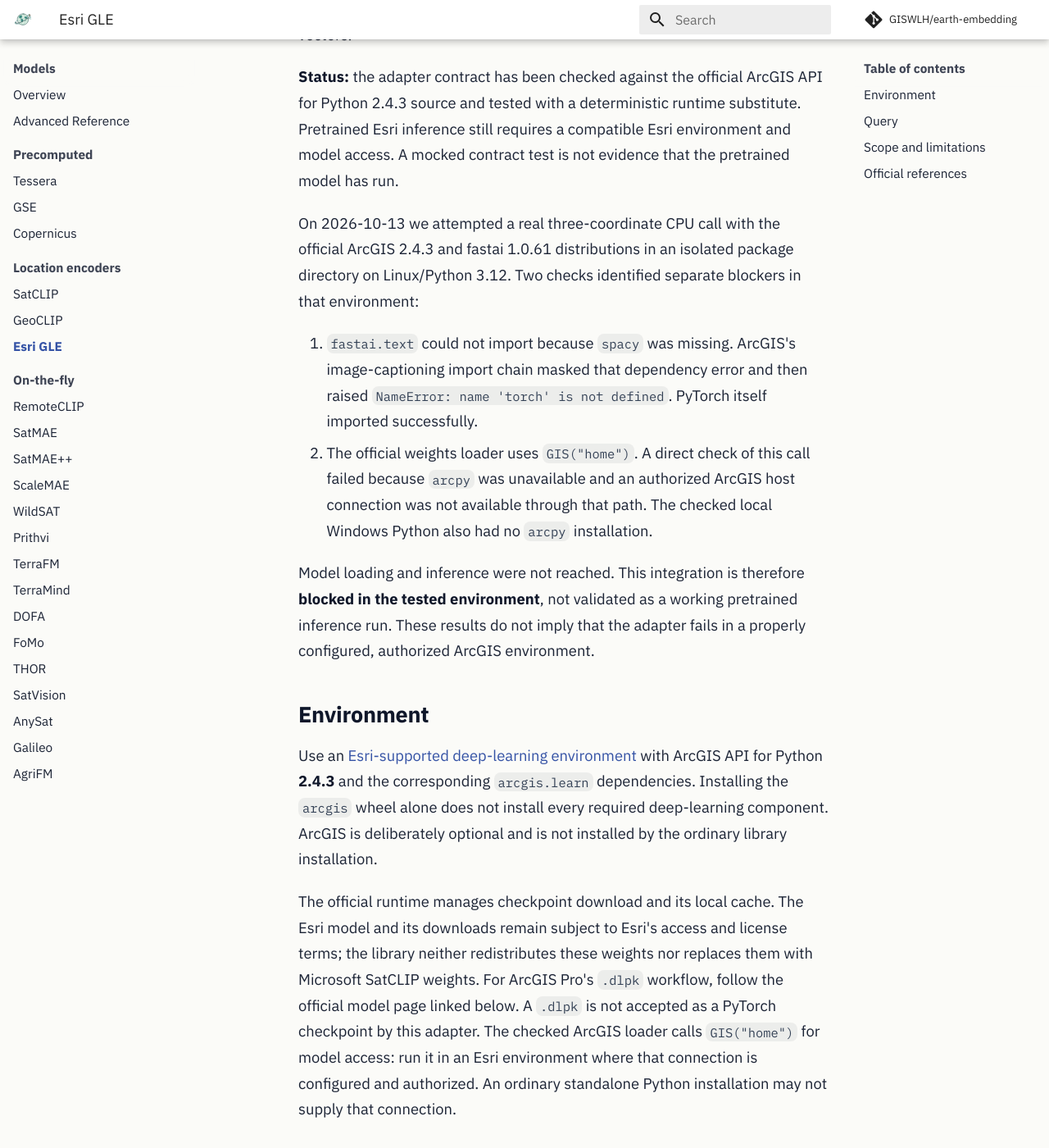
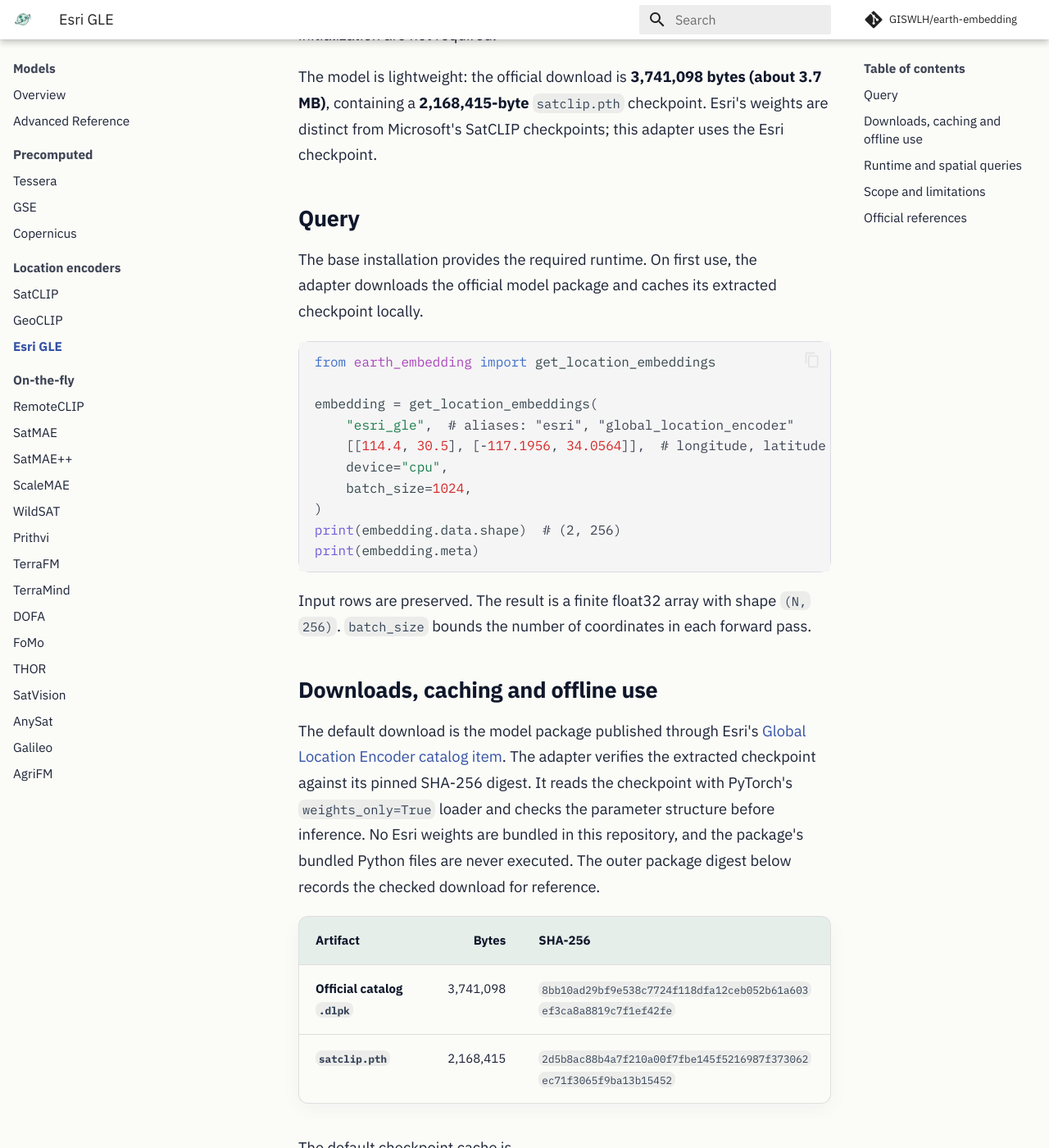
Before and after one commit to GISWLH/earth-embedding, an MkDocs documentation site: the page built from docs/models/esri_gle.md, in a window 1280 px wide and 1400 px high, scrolled down 359 px. Shown: the whole window at 82% size. Built offline with MkDocs 1.6.1 and Material for MkDocs 9.7.7, drawn with Linux system fonts in a browser that asks for light colours; comment, search, counter and statistics services are not loaded; the version menu is left out; some of the changed text lies outside the part shown.

Commit message:
fix: run Esri GLE directly from lightweight official weights

````diff
--- a/docs/models/esri_gle.md
+++ b/docs/models/esri_gle.md
@@ -1,50 +1,20 @@
 # Esri Global Location Encoder (Sentinel-2)
 
-`esri_gle` provides a coordinate-only adapter for Esri's Global Location Encoder.
-It uses `arcgis.learn.Embeddings(dataset_type="location",
-backbone="satclip/sentinel-2_trained")`. This is Esri's pretrained model, with
-separate weights from Microsoft's SatCLIP. It produces 256-dimensional vectors.
+`esri_gle` turns WGS84 longitude/latitude coordinates into 256-dimensional
+embeddings using Esri's official pretrained weights. The adapter runs the location
+encoder directly in PyTorch with the bundled MIT-licensed SatCLIP architecture.
+ArcGIS, ArcPy, fastai, imagery downloads and Earth Engine initialization are not
+required.
 
-**Status:** the adapter contract has been checked against the official ArcGIS API
-for Python 2.4.3 source and tested with a deterministic runtime substitute.
-Pretrained Esri inference still requires a compatible Esri environment and model
-access. A mocked contract test is not evidence that the pretrained model has run.
-
-On 2026-10-13 we attempted a real three-coordinate CPU call with the official
-ArcGIS 2.4.3 and fastai 1.0.61 distributions in an isolated package directory on
-Linux/Python 3.12. Two checks identified separate blockers in that environment:
-
-1. `fastai.text` could not import because `spacy` was missing. ArcGIS's
-   image-captioning import chain masked that dependency error and then raised
-   `NameError: name 'torch' is not defined`. PyTorch itself imported successfully.
-2. The official weights loader uses `GIS("home")`. A direct check of this call
-   failed because `arcpy` was unavailable and an authorized ArcGIS host connection
-   was not available through that path. The checked local Windows Python also
-   had no `arcpy` installation.
-
-Model loading and inference were not reached. This integration is therefore
-**blocked in the tested environment**, not validated as a working pretrained
-inference run. These results do not imply that the adapter fails in a properly
-configured, authorized ArcGIS environment.
-
-## Environment
-
-Use an [Esri-supported deep-learning environment](https://developers.arcgis.com/python/latest/guide/install-and-set-up/)
-with ArcGIS API for Python **2.4.3** and the corresponding `arcgis.learn`
-dependencies. Installing the `arcgis` wheel alone does not install every required
-deep-learning component. ArcGIS is deliberately optional and is not installed by
-the ordinary library installation.
-
-The official runtime manages checkpoint download and its local cache. The Esri
-model and its downloads remain subject to Esri's access and license terms; the
-library neither redistributes these weights nor replaces them with Microsoft
-SatCLIP weights. For ArcGIS Pro's `.dlpk` workflow, follow the official model page
-linked below. A `.dlpk` is not accepted as a PyTorch checkpoint by this adapter.
-The checked ArcGIS loader calls `GIS("home")` for model access: run it in an
-Esri environment where that connection is configured and authorized. An ordinary
-standalone Python installation may not supply that connection.
+The model is lightweight: the official download is **3,741,098 bytes (about
+3.7 MB)**, containing a **2,168,415-byte** `satclip.pth` checkpoint. Esri's weights
+are distinct from Microsoft's SatCLIP checkpoints; this adapter uses the Esri
+checkpoint.
 
 ## Query
+
+The base installation provides the required runtime. On first use, the adapter
+downloads the official model package and caches its extracted checkpoint locally.
 
 ```python
 from earth_embedding import get_location_embeddings
@@ -56,14 +26,84 @@
     batch_size=1024,
 )
 print(embedding.data.shape)  # (2, 256)
-print(embedding.meta["runtime_version"])
+print(embedding.meta)
 ```
 
-The adapter writes each bounded coordinate batch to a temporary CSV with `lon`
-and `lat` columns. It calls the official `get(..., return_embeddings=True,
-location_column=["lon", "lat"], spatial_reference=4326)` API and removes temporary
-files even when inference fails. The returned array preserves input order. No
-Earth Engine initialization or imagery fetch occurs.
+Input rows are preserved. The result is a finite float32 array with shape
+`(N, 256)`. `batch_size` bounds the number of coordinates in each forward pass.
+
+## Downloads, caching and offline use
+
+The default download is the model package published through Esri's
+[Global Location Encoder catalog item](https://www.arcgis.com/home/item.html?id=b0664ef297c04d4aaa44191cf21e07f3).
+The adapter verifies the extracted checkpoint against its pinned SHA-256 digest.
+It reads the checkpoint with PyTorch's `weights_only=True` loader and
+checks the parameter structure before inference. No Esri weights are bundled in
+this repository, and the package's bundled Python files are never executed.
+The outer package digest below records the checked download for reference.
+
+| Artifact | Bytes | SHA-256 |
+| --- | ---: | --- |
+| Official catalog `.dlpk` | 3,741,098 | `8bb10ad29bf9e538c7724f118dfa12ceb052b61a603ef3ca8a8819c7f1ef42fe` |
+| `satclip.pth` | 2,168,415 | `2d5b8ac88b4a7f210a00f7fbe145f5216987f373062ec71f3065f9ba13b15452` |
+
+The default checkpoint cache is `~/.cache/earth_embedding/esri_gle/satclip.pth`.
+Set `cache_dir` to choose its directory. Once populated, the same cache supports
+an explicitly offline call:
+
+```python
+locations = [[114.4, 30.5], [139.76, 35.68]]
+
+# Download the official package and cache its verified weights if needed.
+get_location_embeddings(
+    "esri_gle", locations, device="cpu", cache_dir="./model-cache/esri"
+)
+
+# Reuse only local files; fail clearly if the required weights are absent.
+offline = get_location_embeddings(
+    "esri_gle",
+    locations,
+    device="cpu",
+    cache_dir="./model-cache/esri",
+    local_files_only=True,
+)
+```
+
+An existing official `.dlpk` or its extracted `satclip.pth` can be supplied
+directly. The checkpoint must match the pinned Esri weights:
+
+```python
+offline = get_location_embeddings(
+    "esri_gle",
+    locations,
+    checkpoint="/path/to/satclip.pth",  # or the official .dlpk
+    device="cpu",
+    local_files_only=True,
+)
+```
+
+`RS_EMBED_ESRI_GLE_CKPT` also accepts a local checkpoint path; the explicit
+`checkpoint` argument takes precedence. Both official catalog and ArcGIS-runtime
+packages contain the same verified `satclip.pth` and are accepted.
+
+Downloads and use remain subject to Esri's model terms. A checksum establishes
+artifact identity, not a different license.
+
+## Runtime and spatial queries
+
+The location branch uses `L=40` spherical-harmonic features and a SIREN
+network. Inference uses float64 internally to follow the reference model's
+numerical path, then returns float32 features. Metadata records the backend,
+device, checkpoint provenance and coordinate order.
+The network has **541,440 parameters**. CPU inference is supported; an explicit
+MPS request is rejected because MPS does not support float64. `device="auto"`
+selects CUDA when available and CPU otherwise.
+
+On 2026-10-13, seven real coordinate queries produced finite `(7, 256)` vectors
+on CPU with ArcGIS and ArcPy imports disabled. Outputs matched the official
+package's mathematical implementation exactly after float32 conversion.
+The [execution receipt](../validation/esri-gle-20261013.json) also records first
+download, offline cache/package use, batch consistency, pooled and grid checks.
 
 `get_embedding("esri_gle", spatial=..., device="cpu")` supports the same centre
 query interface as the other location encoders. `OutputSpec.grid()` samples
@@ -71,13 +111,8 @@
 `max_grid_points=100000` defaults. These are sampling controls, not an assertion of
 model resolution. Requested dates are ignored.
 
-ArcGIS 2.4.3 internally fixes location inference batches at 1024; this adapter
-splits the input files to honor smaller user batch sizes. It overrides the checked
-runtime's `_get_device` hook so a CPU request does not first load onto a GPU,
-without changing global ArcGIS environment settings. The adapter rejects other
-ArcGIS versions until this private compatibility hook has been checked against
-them. Metadata records the actual
-runtime version, backbone and ArcGIS weights item ID.
+See the [validation report](../validation.md) for dated execution evidence and
+the tested environments.
 
 ## Scope and limitations
 
@@ -90,6 +125,7 @@
 ## Official references
 
 - [Model details and download workflow](https://doc.arcgis.com/en/pretrained-models/latest/vector/introduction-to-global-location-encoder-sentinel-2-.htm)
+- [Official model catalog and download](https://www.arcgis.com/home/item.html?id=b0664ef297c04d4aaa44191cf21e07f3)
 - [Use the model in ArcGIS Pro](https://doc.arcgis.com/en/pretrained-models/latest/vector/using-global-location-encoder-sentinel-2-.htm)
 - [ArcGIS Embeddings Python API](https://developers.arcgis.com/python/latest/api-reference/arcgis.learn.toc.html#embeddings)
 - [Esri explanation and model limitations](https://www.esri.com/arcgis-blog/products/arcgis-pro/geoai/beyond-latitude-and-longitude-giving-geographic-context-to-coordinates)
--- a/docs/validation.md
+++ b/docs/validation.md
@@ -1,9 +1,10 @@
 # Validation and current limits
 
 On **2026-10-13**, all **16 image encoders** and **SatCLIP** completed a real
-pretrained forward pass on CPU. **GeoCLIP** passed a separate real-checkpoint test,
+pretrained forward pass on CPU. **GeoCLIP and Esri GLE** passed real-checkpoint tests,
 and **AlphaEarth / GSE** passed a live Google Cloud Storage point query.
-Esri GLE, Tessera, and Copernicus remain **blocked in the checked environments**;
+This gives **20 PASS / 2 BLOCKED** across the 22-entry software catalog.
+Tessera and Copernicus remain **blocked in the checked environments**;
 they are not advertised as having passed pretrained inference or product access.
 
 These are software smoke checks, **not scientific benchmark results**. Synthetic
@@ -38,7 +39,7 @@
 | `agrifm` | A4 | **PASS** | `(1024,)` | Cached AgriFM checkpoint; independent synthetic temporal frames |
 | `satclip` | B | **PASS** | `(256,)` | Default ViT16-L40 location branch; coordinate query |
 | `geoclip` | B, added integration | **PASS** | `(3, 512)` | Official GeoCLIP 1.2.3 bundled weights; numerical comparison to upstream |
-| `esri_gle` | B, added integration | **BLOCKED** | — | ArcGIS 2.4.3 environment lacks `spacy`; official `GIS("home")` also requires an available authorized host / `arcpy` |
+| `esri_gle` | B, added integration | **PASS** | `(7, 256)` | Official 2.17 MB Esri weights; direct CPU inference; exact numerical match to official mathematical implementation |
 | `gse` / AEF | C1 | **PASS — GCS** | `(1, 64)` | Live official 2021 Wuhan pixel; legacy Earth Engine path not validated here |
 | `tessera` | C1 | **BLOCKED** | — | Cached registry present; official service reported no route to host; 60 s bound reached before an array returned |
 | `copernicus` | C1 | **BLOCKED** | — | Local product GeoTIFF absent; see the product access receipt for the bounded download attempt |
@@ -48,7 +49,8 @@
 features differ from its projected image embedding.
 
 Machine-readable evidence: [22-model matrix](validation/model-validation-20261013.json)
-and [live AEF GCS receipt](validation/aef-gcs-20261013.json). The public matrix records
+and [live AEF GCS receipt](validation/aef-gcs-20261013.json), plus the
+[Esri real-weight receipt](validation/esri-gle-20261013.json). The public matrix records
 the latest completed result, bounded failures, input/output hashes, runtime versions,
 and reproducible settings without publishing local host paths or raw runtime logs.
 Earlier failures were retained privately and superseded only after successful real
@@ -75,8 +77,8 @@
 and output hashes are retained in the receipts. Each model runs in a fresh process
 with a 180 s default bound, releasing its model memory when it exits.
 
-Hugging Face runs are cache-only by default. Add `--allow-network` to allow Hub
-downloads. Real product queries require `--include-products`; their SDKs may contact
+Hugging Face and Esri GLE runs are cache-only by default. Add `--allow-network` to
+allow their checkpoint downloads. Real product queries require `--include-products`; their SDKs may contact
 their official endpoints. Product checks are not synthetic inference:
 
 ```bash
@@ -104,13 +106,26 @@
 `rtol=atol=1e-5`. The official bundled checkpoint SHA-256 was
 `94b80ae3af89fca78539e129dd2929d321247f5ceeeb0a31bc2c31041a253394`.
 
-The Esri attempt used official ArcGIS 2.4.3 and fastai 1.0.61 in an isolated Linux
-environment, with CPU requested. The attempt stopped during upstream imports in
-11.6016 s; no weights were loaded and no embeddings returned. ArcGIS masked a
-missing `spacy` import as `NameError: torch is not defined`. A separate
-`GIS("home")` probe also lacked `arcpy` and an authorized host connection. These
-are environment-specific blockers, not evidence that the official model fails in
-a supported Esri installation. See the [Esri setup guide](models/esri_gle.md).
+Esri GLE now loads the official `satclip.pth` directly with PyTorch and the
+MIT-licensed SatCLIP architecture. The checkpoint has 541,440 parameters and
+occupies 2,168,415 bytes. Its SHA-256 is
+`2d5b8ac88b4a7f210a00f7fbe145f5216987f373062ec71f3065f9ba13b15452`.
+Seven coordinates, including Wuhan, Tokyo, New York, Sydney, the equator and
+both poles, produced finite vectors on Linux CPU. The output matched the official
+package's mathematical classes with maximum absolute difference **0.0** after
+float32 conversion. This reference check covers the location model, not ArcGIS
+feature-class conversion or ArcGIS Pro integration.
+
+The run explicitly blocked ArcGIS and ArcPy imports. It verified a fresh official
+download, cached `.pth` and explicit `.dlpk` use with network calls blocked,
+batch sizes 1/3/1024, a pooled point and a north-up `(256, 3, 2)` query grid.
+The earlier ArcGIS SDK import failure was an unnecessary integration dependency;
+the lightweight path supersedes that attempt. See the
+[Esri setup guide](models/esri_gle.md) for offline and cache options.
+
+```bash
+python scripts/validate_models.py --model esri_gle --allow-network --timeout 60
+```
 
 ## Regression and compatibility checks
 
@@ -127,7 +142,7 @@
 SatMAE++ Sentinel. The helper requires the spatial/time context and preserves
 raw sensor preprocessing inside each model adapter.
 
-Remaining scope: authenticated Earth Engine data access, a supported Esri runtime,
+Remaining scope: authenticated Earth Engine data access, Esri GPU inference,
 Tessera/Copernicus product access in a connected data environment, additional
 checkpoint variants, all grid/batch combinations, and downstream scientific
 performance have not all been validated by this smoke pass.
--- a/pyproject.toml
+++ b/pyproject.toml
@@ -58,7 +58,7 @@
 benchmark = ["scikit-learn>=1.4", "scipy>=1.11"]
 # terratorch is required by TerraMind (and temporarily Prithvi until it is isolated).
 # Install from the repository with: pip install -e ".[terratorch]"
-# Esri GLE requires a separate official ArcGIS deep-learning environment.
+# Esri GLE uses base PyTorch plus the bundled SatCLIP location runtime.
 terratorch = [
   "terratorch==1.2.1",
 ]
````
Also changed, not shown: CHANGELOG.md (+2 -1 lines), README.ja.md (+9 -6 lines), README.md (+9 -6 lines), README.zh-CN.md (+9 -6 lines), docs/index.md (+1 -1 lines), docs/models.md (+1 -1 lines), docs/provenance.md (+2 -2 lines), docs/validation/model-validation-20261013.json (+81 -24 lines), docs/validation/unit-tests-20261013.json (+4 -4 lines), 3 other files.
